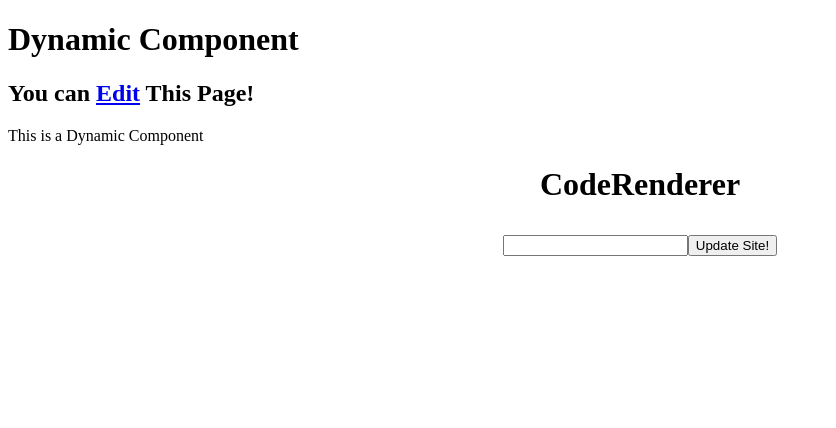
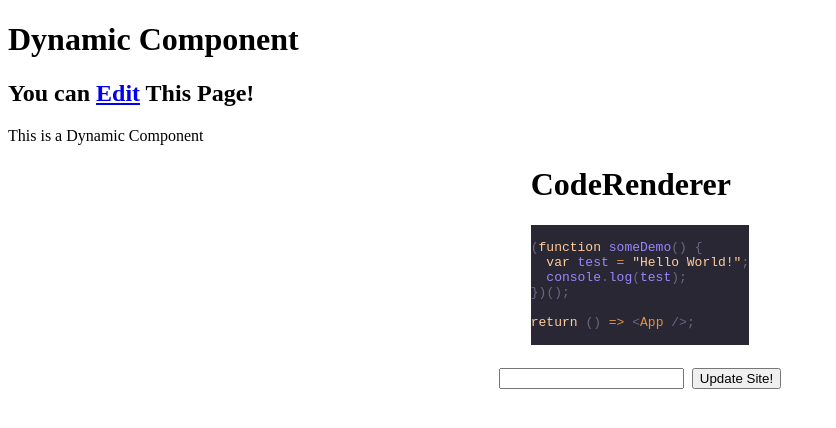
Before and after one commit to fortune-max/web-tooling-015, a React (Create React App) app: page /edit in a window 1280 px wide. Shown: the top 428 px of the page, without its empty margins (0-836 px from the left). Built offline with nearby package versions, Linux system fonts and the light colour scheme.

Commit message:
update component

```diff
--- a/package.json
+++ b/package.json
@@ -10,6 +10,7 @@
         "@types/node": "^16.18.12",
         "@types/react": "^18.0.27",
         "@types/react-dom": "^18.0.10",
+        "prism-react-renderer": "^1.3.5",
         "react": "^18.2.0",
         "react-dom": "^18.2.0",
         "react-router-dom": "^5.2.0",
--- a/src/CodeInput.tsx
+++ b/src/CodeInput.tsx
@@ -1,5 +1,6 @@
 import React from "react";
 import { useState } from "react";
+import { Octokit } from "@octokit/core";
 
 const CodeInput = ({
     setCodeSrc,
@@ -8,15 +9,19 @@ const CodeInput = ({
 }) => {
     const [formText, setFormText] = useState<string>("");
 
-    const handleSubmit = (e: React.FormEvent<HTMLFormElement>) => {
+    const handleSubmit = async (e: React.FormEvent<HTMLFormElement>) => {
         e.preventDefault();
         if (!formText) return;
         setCodeSrc(formText);
+        await updateGithubFile(formText);
         setFormText("");
     };
 
     return (
-        <form onSubmit={handleSubmit}>
+        <form
+            onSubmit={handleSubmit}
+            style={{ display: "flex", flexDirection: "row", gap: "8px" }}
+        >
             <input
                 type="text"
                 className="input"
@@ -28,4 +33,29 @@ const CodeInput = ({
     );
 };
 
+async function getFileSha(fileUrl: string) {
+    const octokit = new Octokit({
+        auth: process.env.REACT_APP_GITHUB_TOKEN,
+    });
+    const response = await octokit.request(`GET ${fileUrl}`);
+    return response.data.sha;
+}
+
+async function updateGithubFile(content: string) {
+    const octokit = new Octokit({
+        auth: process.env.REACT_APP_GITHUB_TOKEN,
+    });
+
+    const fileUrl = "/repos/fortune-max/test-repo/contents/bye.txt";
+    const fileSha = await getFileSha(fileUrl);
+
+    await octokit.request(`PUT ${fileUrl}`, {
+        message: "update files",
+        sha: fileSha,
+        content: btoa(content),
+    });
+
+    return content;
+}
+
 export default CodeInput;
--- a/src/CodeRenderer.tsx
+++ b/src/CodeRenderer.tsx
@@ -1,10 +1,39 @@
 import React from "react";
+import Highlight, { defaultProps } from "prism-react-renderer";
 
 const CodeRenderer = ({ codeSrc }: { codeSrc: string }) => {
+    const exampleCode = `
+(function someDemo() {
+  var test = "Hello World!";
+  console.log(test);
+})();
+
+return () => <App />;
+`;
+
+    const Content = (
+        <Highlight {...defaultProps} code={exampleCode} language="jsx">
+            {({ className, style, tokens, getLineProps, getTokenProps }) => (
+                <pre className={className} style={style}>
+                    {tokens.map((line, i) => (
+                        // eslint-disable-next-line react/jsx-key
+                        <div {...getLineProps({ line, key: i })}>
+                            {line.map((token, key) => (
+                                // eslint-disable-next-line react/jsx-key
+                                <span {...getTokenProps({ token, key })} />
+                            ))}
+                        </div>
+                    ))}
+                </pre>
+            )}
+        </Highlight>
+    );
+
     return (
         <div>
             <h1>CodeRenderer</h1>
             <p>{codeSrc}</p>
+            {Content}
         </div>
     );
 };
```
Also changed, not shown: 1 other file (tests, documents, lock files or other folders).
